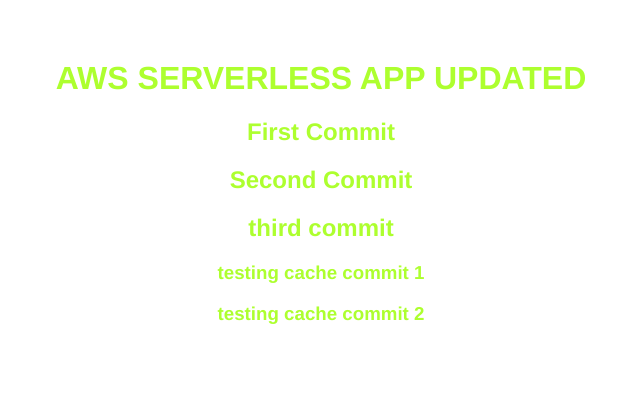
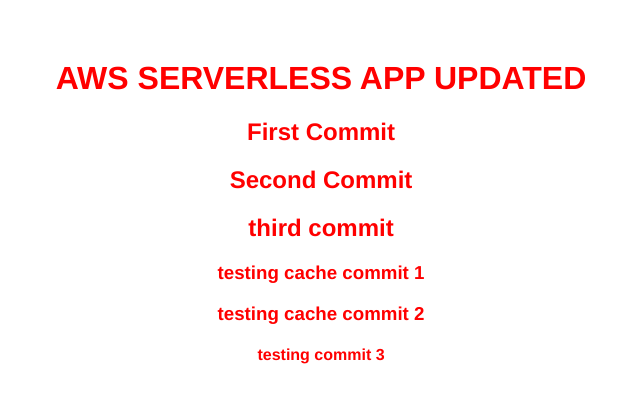
Before and after one commit to sambhavgupta13/aws-serverless-app, a Vue app in the folder frontend/: page / in a window 1280 px wide. Shown: the top 402 px of the page, without its empty margins (319-959 px from the left). Built offline with nearby package versions, Linux system fonts and the light colour scheme.

Commit message:
test commit 1

```diff
--- a/frontend/src/App.vue
+++ b/frontend/src/App.vue
@@ -6,6 +6,7 @@
    <h2>third commit</h2>
    <h3>testing cache commit   1</h3>
    <h3>testing cache commit   2</h3>
+   <h4>testing commit 3</h4>
   </div>
 </template>
 
@@ -24,7 +25,7 @@
   -webkit-font-smoothing: antialiased;
   -moz-osx-font-smoothing: grayscale;
   text-align: center;
-  color: greenyellow;
+  color: red;
   margin-top: 60px;
 }
 </style>
--- a/frontend/src/main.js
+++ b/frontend/src/main.js
@@ -3,6 +3,7 @@
 
 Vue.config.productionTip = false
 console.log("main.js")
+console.log("test")
 new Vue({
   render: h => h(App),
 }).$mount('#app')
```
Also changed, not shown: 1 other file (tests, documents, lock files or other folders).
